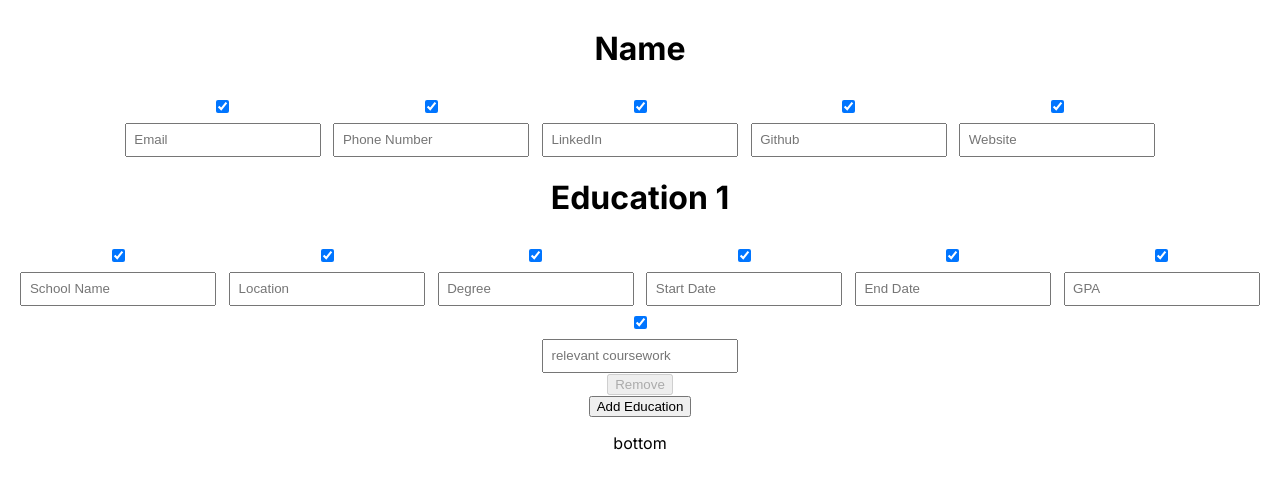
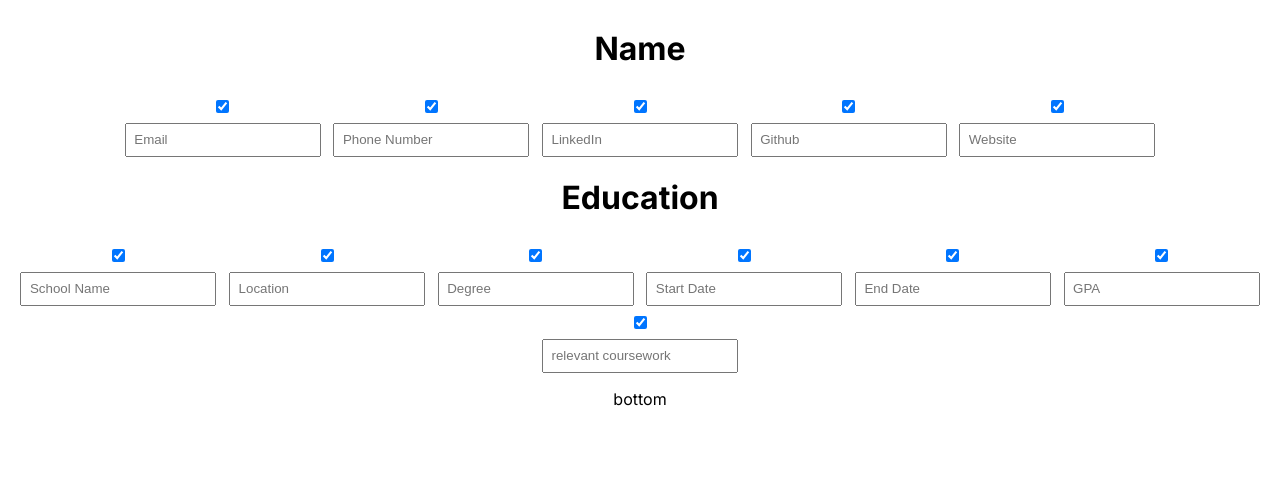
Before and after one commit to Welcome-To-The-Wonderland/Prompt_of_Absolem, a Next.js app in the folder my-app/: page / in a window 1280 px wide. Shown: the top 488 px of the page. Built offline with nearby package versions, Linux system fonts and the light colour scheme.

Commit message:
Restructure how "section" is done

```diff
--- a/my-app/Atoms/Checkbox.tsx
+++ b/my-app/Atoms/Checkbox.tsx
@@ -6,7 +6,7 @@ interface defineProps{
     checked?: boolean;
 
 }
-export function FormCheckbox ({ onChange, checked } : defineProps)  {
+export function FormCheckbox ({ onChange, checked} : defineProps)  {
     return (
         <input style = {styles.checkbox}
         type="checkbox"
--- a/my-app/Components/FormRow.tsx
+++ b/my-app/Components/FormRow.tsx
@@ -1,9 +1,12 @@
 import React from 'react';
 import Form from '@/Molecules/FormItems';
+
+//set disabled functionality here (move from FormItems))
 
 interface FormFieldConfig {
   type: string;
   placeholder: string;
+  checkboxType: string;
 }
 
 interface FormFieldsProps {
@@ -14,7 +17,7 @@ const FormRow: React.FC<FormFieldsProps> = ({ fields }) => {
   return (
     <div style={styles.formSection}>
       {fields.map((field, index) => (
-        <Form key={index} type={field.type} placeholder={field.placeholder} />
+        <Form key={index} type={field.type} placeholder={field.placeholder}/>
       ))}
     </div>
   );
--- a/my-app/Molecules/FormItems.tsx
+++ b/my-app/Molecules/FormItems.tsx
@@ -14,8 +14,9 @@ interface defineProps {
     placeholder: string;
 }
 
-export function Form ({ type, placeholder} : defineProps){
+export function Form ({ type, placeholder } : defineProps){
     //toggle the input fields that you want to use
+
     const [isDisabled, setIsDisabled] = useState(false);
     const toggleDisabled = () => {
         setIsDisabled(!isDisabled);
--- /dev/null
+++ b/my-app/Organisms/Section.tsx
@@ -0,0 +1,24 @@
+import React from 'react';
+import FormFields from '@/Components/FormRow';
+
+interface defineProps{
+    name: string;
+}
+const Section = ( props ) => {
+  const formFields = props.formFields;
+  return (
+    <div style={styles.section}>
+      <h1>{props.name}</h1>
+      <FormFields fields={formFields} />
+    </div>
+  );
+};
+
+const styles = {
+  section: {
+    display: "flex",
+    flexDirection: "column",
+  },
+};
+
+export default Section;
--- a/my-app/app/page.tsx
+++ b/my-app/app/page.tsx
@@ -2,22 +2,26 @@
 import React, { useState } from "react";
 import SectionName from "@/Organisms/SectionName";
 import SectionEducation from "@/Organisms/SectionEducation";
+import Section from "@/Organisms/Section";
 
 export default function Home() {
-  // State to keep track of SectionEducation instances with unique IDs
-  const [educationSections, setEducationSections] = useState([{ id: 1 }]);
-  const [nextId, setNextId] = useState(2); // Counter for the next unique ID
+  const [SectionName, setSectionName] = useState([
+    { type: 'email', placeholder: 'Email' },
+    { type: 'tel', placeholder: 'Phone Number' },
+    { type: 'url', placeholder: 'LinkedIn' },
+    { type: 'url', placeholder: 'Github' },
+    { type: 'url', placeholder: 'Website' },
+  ]);
 
-  // Function to add another SectionEducation instance
-  const addEducationSection = () => {
-    setEducationSections([...educationSections, { id: nextId }]);
-    setNextId(nextId + 1); // Increment the ID for the next new item
-  };
-
-  // Function to remove a specific SectionEducation instance by ID
-  const removeEducationSection = (idToRemove) => {
-    setEducationSections(educationSections.filter(section => section.id !== idToRemove));
-  };
+  const [SectionEducation, setSectionEducation] = useState([
+    { type: 'text', placeholder: 'School Name' },
+    { type: 'text', placeholder: 'Location' },
+    { type: 'text', placeholder: 'Degree' },
+    { type: 'text', placeholder: 'Start Date' },
+    { type: 'text', placeholder: 'End Date' },
+    { type: 'number', placeholder: 'GPA' },
+    { type: 'text', placeholder: 'relevant coursework' },
+  ]);
 
   return (
     <div style={styles.outerContainer}>
@@ -29,15 +33,8 @@ export default function Home() {
         */}
       </div>
       <div>
-        <SectionName name="Name" />
-        {educationSections.map((section, index) => (
-          <div key={section.id}>
-            {/* Dynamically generate the name based on the position in the array */}
-            <SectionEducation name={`Education ${index + 1}`} />
-            <button onClick={() => removeEducationSection(section.id)} disabled={educationSections.length === 1}>Remove</button>
-          </div>
-        ))}
-        <button onClick={addEducationSection}>Add Education</button>
+        <Section formFields={SectionName} name="Name" />
+        <Section formFields={SectionEducation} name="Education" />
         {/* Other sections */}
       </div>
       <p>bottom</p>
```
Also changed, not shown: my-app/Organisms/SectionEducation.tsx.txt (renamed from my-app/Organisms/SectionEducation.tsx), my-app/Organisms/SectionName.tsx.txt (renamed from my-app/Organisms/SectionName.tsx).
